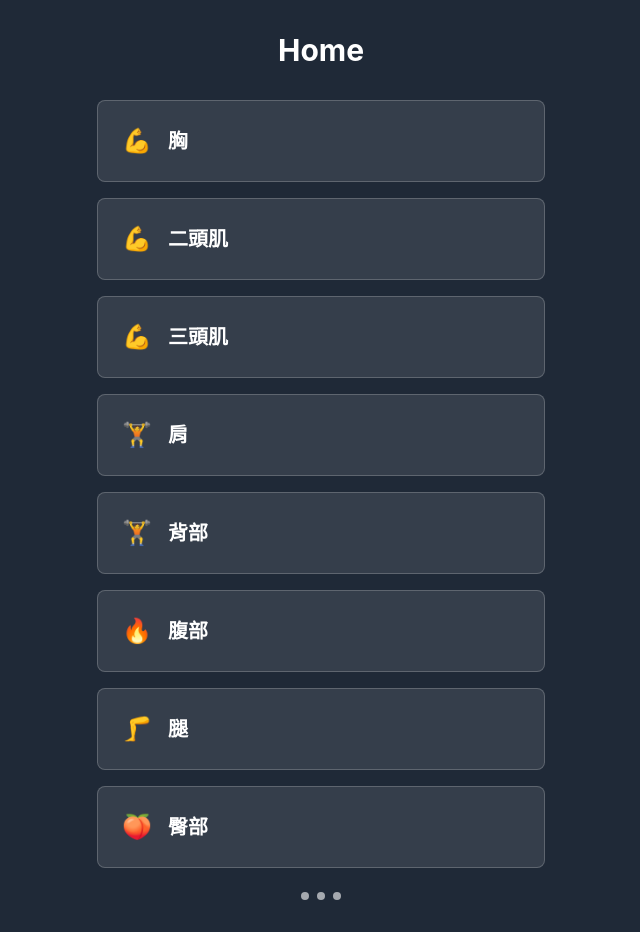
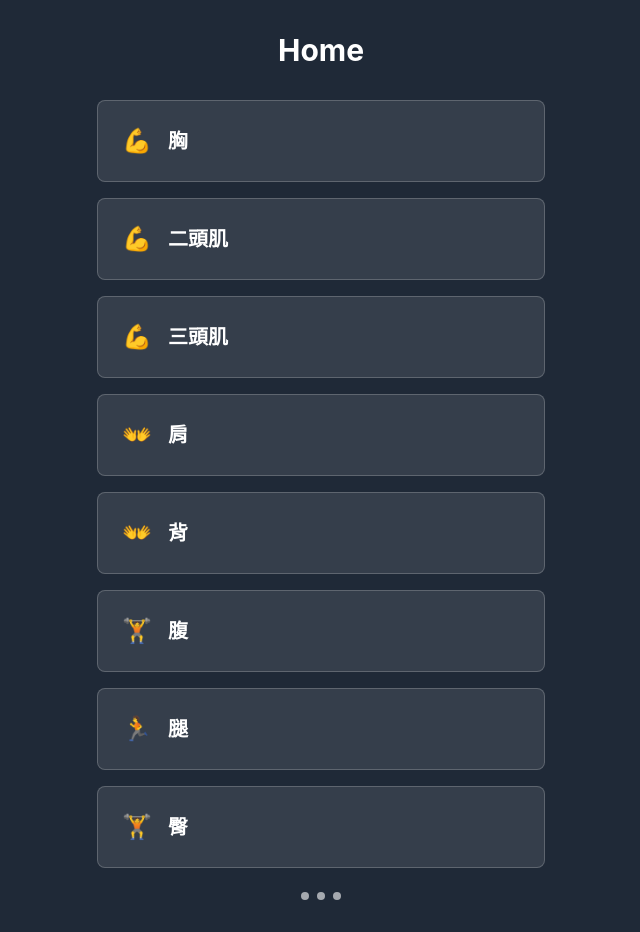
Before and after one commit to Hank00000802/fitness-training-app, a React (Create React App) app: page / in a window 1280 px wide. Shown: the whole page, without its empty margins (319-959 px from the left). Built offline with nearby package versions, Linux system fonts and the light colour scheme.

Commit message:
Fix encoding issues and add exercise features

```diff
--- a/src/data/exerciseData.js
+++ b/src/data/exerciseData.js
@@ -3,72 +3,72 @@ export const exerciseData = {
     { id: 'chest', name: '胸', icon: '💪' },
     { id: 'biceps', name: '二頭肌', icon: '💪' },
     { id: 'triceps', name: '三頭肌', icon: '💪' },
-    { id: 'shoulders', name: '肩', icon: '🏋️' },
-    { id: 'back', name: '背部', icon: '🏋️' },
-    { id: 'abs', name: '腹部', icon: '🔥' },
-    { id: 'legs', name: '腿', icon: '🦵' },
-    { id: 'glutes', name: '臀部', icon: '🍑' }
+    { id: 'shoulders', name: '肩', icon: '👐' },
+    { id: 'back', name: '背', icon: '👐' },
+    { id: 'abs', name: '腹', icon: '🏋️' },
+    { id: 'legs', name: '腿', icon: '🏃' },
+    { id: 'glutes', name: '臀', icon: '🏋️' }
   ],
   exercises: {
     chest: [
       {
         id: 'pushup',
         name: '伏地挺身',
-        description: '經典的胸部訓練動作',
+        description: '經典徒手胸推，核心收緊、背部維持平直。',
         image: '/images/exercises/pushup.png',
         tips: [
-          '保持身體成一直線，從頭到腳跟',
-          '下降時胸部要貼近地面',
-          '上升時手臂要完全伸直',
-          '呼吸要規律，下降時吸氣，上升時呼氣'
+          '雙手略寬於肩，手肘約 45 度，避免過度外張。',
+          '身體成一直線，避免臀部下垂或翹臀。',
+          '下放控制到胸部接近地面後推起。',
+          '推起時吐氣，避免手肘爆開。'
         ]
       },
       {
         id: 'dumbbell_bench_press',
-        name: '躺臥推胸 - 啞鈴',
-        description: '使用啞鈴進行胸部推舉',
+        name: '啞鈴平板臥推',
+        description: '平板上以啞鈴從胸部位置推起。',
         image: '/images/exercises/dumbbell_bench_press.png',
         tips: [
-          '躺平在長凳上，雙腳穩固踩地',
-          '啞鈴握在胸前，手臂彎曲成90度',
-          '向上推舉時呼氣，下降時吸氣',
-          '控制動作速度，避免快速彈跳'
+          '腳踏穩、肩胛內收貼板保持穩定。',
+          '手肘與軀幹約 45–60 度，避免過度外張。',
+          '下放至胸部附近並保持控制。',
+          '推起時手腕在手肘正上方。'
         ]
       },
       {
         id: 'diamond_pushup',
         name: '鑽石伏地挺身',
-        description: '針對三頭肌的進階伏地挺身',
+        description: '強調三頭與胸內側的伏地挺身變化。',
         image: '/images/exercises/diamond_pushup.png',
         tips: [
-          '雙手形成鑽石形狀放在胸前',
-          '身體保持直線，核心收緊',
-          '下降時胸部要觸碰到手',
-          '這個動作對三頭肌刺激更強'
+          '雙手靠近呈鑽石形放在胸下方。',
+          '手肘貼身，避免外張。',
+          '頭到腳維持一直線。',
+          '下放控制、推起吐氣。'
         ]
       },
       {
         id: 'cable_crossover',
-        name: '繩索夾胸',
-        description: '使用繩索進行胸部夾胸訓練',
+        name: '滑輪夾胸',
+        description: '利用滑輪做胸飛鳥動作。',
         image: '/images/exercises/cable_crossover.png',
         tips: [
-          '滑輪設高位，雙手持繩向前夾',
-          '手肘微彎，集中胸肌發力',
-          '控制動作速度，避免慣性',
-          '夾胸時感受胸肌收縮'
+          '滑輪高度略高於肩。',
+          '手肘微彎並保持固定角度。',
+          '雙手在胸前合攏並在頂點擠壓胸肌。',
+          '回放控制，不要聳肩。'
         ]
       },
       {
         id: 'low_cable_crossover',
-        name: '低位繩索上斜夾胸',
-        description: '使用低位繩索進行上斜夾胸訓練',
+        name: '下滑輪夾胸',
+        description: '從低點向上夾的胸飛鳥，強調上胸。',
         image: '/images/exercises/low_cable_crossover.png',
         tips: [
-          '滑輪設低位，斜向上夾至胸前',
-          '夾到最終點暫停一秒',
-          '避免肩膀代償',
-          '專注胸肌發力'
+          '滑輪設定低點，向前一步保持張力。',
+          '手臂微彎，向上向內弧形夾胸。',
+          '頂端擠胸，避免過度拱腰。',
+          '離心控制，核心收緊。'
         ]
       }
     ],
@@ -76,99 +76,99 @@ export const exerciseData = {
       {
         id: 'bicep_curl',
         name: '啞鈴彎舉',
-        description: '經典的二頭肌訓練動作',
+        description: '手心朝上彎舉啞鈴訓練二頭肌。',
         image: '/images/exercises/bicep_curl.png',
         tips: [
-          '站直，啞鈴握在身體兩側',
-          '彎舉時保持手肘固定',
-          '控制下降速度，避免快速放下',
-          '避免身體搖擺來借力'
+          '手肘貼近身體，避免晃動。',
+          '控制彎舉，手腕中立不內外折。',
+          '頂端擠壓，慢速下放。',
+          '肩放鬆、胸打開。'
         ]
       },
       {
         id: 'hammer_curl',
-        name: '錘式彎舉',
-        description: '針對前臂和二頭肌的訓練',
+        name: '槌式彎舉',
+        description: '中立握彎舉，強調肱肌與前臂。',
         image: '/images/exercises/hammer_curl.png',
         tips: [
-          '啞鈴握成錘子形狀',
-          '動作過程中保持手腕穩定',
-          '這個動作對前臂也有很好的訓練效果',
-          '可以單手或雙手交替進行'
+          '手心相對，全程保持。',
+          '手肘靠身，避免身體晃動。',
+          '控制上舉，勿猛拉重量。',
+          '慢速下放至接近完全伸直但不鎖死。'
         ]
       },
       {
         id: 'rope_cable_curl',
         name: '繩索彎舉',
-        description: '使用繩索進行二頭肌彎舉訓練',
+        description: '使用繩索附件的滑輪彎舉，張力持續。',
         image: '/images/exercises/rope_cable_curl.png',
         tips: [
-          '低滑輪位置，手肘固定',
-          '專注收縮肱二頭肌',
-          '過程慢速，不要用慣性甩',
-          '控制動作節奏'
+          '手肘貼身固定，肩部盡量不動。',
+          '彎舉頂端可微分開繩索。',
+          '手腕保持中立，避免過度屈曲。',
+          '控制回放至接近伸直。'
         ]
       },
       {
         id: 'single_arm_rope_curl',
         name: '單手繩索彎舉',
-        description: '使用繩索進行單手彎舉訓練',
+        description: '單側繩索彎舉，可修正左右差異。',
         image: '/images/exercises/single_arm_rope_curl.png',
         tips: [
-          '核心保持穩定',
-          '左右手輪流做有助平衡發展',
-          '專注單側肌肉收縮',
-          '控制動作速度'
+          '站姿穩定，必要時前後錯步。',
+          '手肘靠近肋骨，避免身體扭轉。',
+          '平順彎舉，頂端短暫停留。',
+          '控制下放，勿直接放掉。'
         ]
       }
     ],
     triceps: [
       {
         id: 'tricep_dip',
-        name: '三頭肌下壓',
-        description: '使用自身體重訓練三頭肌',
+        name: '椅上三頭撐體',
+        description: '利用椅凳做自重撐體，訓練三頭肌。',
         image: '/images/exercises/tricep_dip.png',
         tips: [
-          '雙手撐在椅子或檯面上',
-          '身體下降時保持手肘靠近身體',
-          '上升時手臂要完全伸直',
-          '可以調整腳的位置來改變難度'
+          '雙手在肩下，手指朝前。',
+          '胸口打開，肩膀下沉遠離耳朵。',
+          '下放至手肘約 90 度，若不適勿過深。',
+          '伸肘推起但避免猛力鎖死。'
         ]
       },
       {
         id: 'overhead_tricep_extension',
-        name: '過頭三頭肌伸展',
-        description: '使用啞鈴進行三頭肌訓練',
+        name: '頭頂三頭伸展',
+        description: '頭上啞鈴/滑輪伸展，強調三頭長頭。',
         image: '/images/exercises/overhead_tricep_extension.png',
         tips: [
-          '啞鈴舉過頭頂，雙手握住',
-          '只彎曲手肘，前臂向後下降',
-          '伸展時呼氣，彎曲時吸氣',
-          '保持上臂固定不動'
+          '手肘朝前，避免外張。',
+          '控制下放到頭後，肋骨收好不外翻。',
+          '伸直手肘但避免過度反張。',
+          '核心收緊保護下背。'
         ]
       },
       {
         id: 'rope_triceps_pushdown',
         name: '繩索下壓',
-        description: '使用繩索進行三頭肌下壓訓練',
+        description: '繩索滑輪下壓，重點在三頭伸展。',
         image: '/images/exercises/rope_triceps_pushdown.png',
         tips: [
-          '手肘固定、靠近身體',
-          '往下壓時繩索打開呈Y字型',
-          '過程中核心出力防止身體晃動',
-          '控制下降速度'
+          '手肘貼身固定，肩部少動。',
+          '下壓到底可微微分開繩索。',
+          '手腕中立，勿轉動手腕代償。',
+          '回放控制速度。'
         ]
       },
       {
         id: 'overhead_rope_extension',
-        name: '過頭伸展',
-        description: '使用繩索進行過頭三頭肌伸展',
+        name: '繩索頭頂伸展',
+        description: '滑輪繩索於頭頂後方伸展，啟動三頭長頭。',
         image: '/images/exercises/overhead_rope_extension.png',
         tips: [
-          '面對滑輪、手持繩索高舉',
-          '手肘穩定不外開',
-          '往前上方伸展至完全伸直',
-          '避免拱背'
+          '背對滑輪，手肘抬高且穩定。',
+          '控制下放，身體可微前傾以平衡。',
+          '伸直並擠壓三頭，感受收縮。',
+          '避免下背拱起，核心收緊。'
         ]
       }
     ],
@@ -176,61 +176,61 @@ export const exerciseData = {
       {
         id: 'shoulder_press',
         name: '肩推',
-        description: '訓練三角肌的經典動作',
+        description: '將重量推過頭頂訓練三角肌。',
         image: '/images/exercises/shoulder_press.png',
         tips: [
-          '啞鈴舉到肩膀高度',
-          '向上推舉時呼氣',
-          '控制下降速度',
-          '避免過度後仰'
+          '起始手肘略在器械前方。',
+          '推舉時避免下背過度拱起。',
+          '肋骨收好，核心與臀部出力穩定。',
+          '下放控制到下巴/耳朵附近。'
         ]
       },
       {
         id: 'cable_lateral_raise',
-        name: '繩索側平舉',
-        description: '使用繩索進行側平舉訓練',
+        name: '滑輪側平舉',
+        description: '滑輪側平舉，讓張力持續在中束三角肌。',
         image: '/images/exercises/cable_lateral_raise.png',
         tips: [
-          '使用單手方式、繩索設低位',
-          '動作慢做、手肘微彎至肩高即可',
-          '專注中束三角肌發力',
-          '避免聳肩'
+          '手肘微彎並固定角度。',
+          '舉到肩高即可，避免聳肩。',
+          '以手肘帶動，手略在身前。',
+          '回放控制，輕中重量即可。'
         ]
       },
       {
         id: 'cable_front_raise',
-        name: '繩索前平舉',
-        description: '使用繩索進行前平舉訓練',
+        name: '滑輪前平舉',
+        description: '滑輪前平舉，訓練前三角肌。',
         image: '/images/exercises/cable_front_raise.png',
         tips: [
-          '雙手或單手皆可',
-          '動作自然、勿聳肩',
-          '集中前束出力',
-          '控制動作速度'
+          '手掌向下或中立，手肘微彎。',
+          '舉到肩高即可。',
+          '避免身體借力擺動，每下控制。',
+          '慢速下放維持張力。'
         ]
       },
       {
         id: 'dumbbell_lateral_raise',
         name: '啞鈴側平舉',
-        description: '以啞鈴訓練中束三角肌的側向抬舉',
+        description: '啞鈴側平舉，主要訓練中束三角肌。',
         image: '/images/exercises/dumbbell_lateral_raise.png',
         tips: [
-          '避免將啞鈴抬過肩膀高度，減少肩關節壓力',
-          '身體直立、核心收緊，避免聳肩與搖晃借力',
-          '手肘微彎，略往側前抬至肩高即可',
-          '初學者建議使用輕重量，專注感受中束出力'
+          '手肘微彎，稍微往身前舉到肩高。',
+          '避免手肘打直鎖死。',
+          '不甩動，用控制的節奏完成。',
+          '輕重量搭配標準姿勢就很有效。'
         ]
       },
       {
         id: 'dumbbell_front_raise',
         name: '啞鈴前平舉',
-        description: '以啞鈴訓練前三角肌的前向抬舉',
+        description: '啞鈴前平舉，訓練前三角肌。',
         image: '/images/exercises/dumbbell_front_raise.png',
         tips: [
-          '上舉不高於肩膀高度',
-          '核心收緊，避免以身體擺動借力',
-          '可採單手交替方式以降低疲勞並提高控制度',
-          '下放全程控制，勿快速落下'
+          '舉到肩高即可，避免用慣性甩起。',
+          '核心收緊，不要後仰。',
+          '疲勞時可交替手臂保持姿勢。',
+          '控制下放，手腕中立。'
         ]
       }
     ],
@@ -238,137 +238,135 @@ export const exerciseData = {
       {
         id: 'pull_up',
         name: '引體向上',
-        description: '訓練背部和手臂的複合動作',
+        description: '自體重量垂直拉，訓練背闊肌與上背。',
         image: '/images/exercises/pull_up.png',
         tips: [
-          '雙手握槓，寬度略寬於肩',
-          '拉起身體時胸部要觸碰到槓',
-          '下降時控制速度',
-          '如果無法完成，可以使用輔助帶'
+          '握距略寬於肩，肩膀下沉收緊。',
+          '拉時胸口朝槓，避免仰頭。',
+          '控制下放接近完全伸直。',
+          '全程標準動作，避免踢腿借力。'
         ]
       },
       {
         id: 'face_pull',
-        name: '繩索面拉',
-        description: '使用繩索進行面拉訓練',
+        name: '臉拉',
+        description: '繩索拉至臉部高度，訓練後束與外旋肌群。',
         image: '/images/exercises/face_pull.png',
         tips: [
-          '繩索設肩高',
-          '雙手拉至耳旁、手肘打開',
-          '目標鍛鍊斜方肌與後三角',
-          '控制動作節奏'
+          '手肘抬高，繩索拉向額頭/眼睛高度。',
+          '夾緊肩胛骨。',
+          '頸部中立，避免聳肩。',
+          '控制回放，建議用輕重量。'
         ]
       },
       {
         id: 'cable_pulldown',
-        name: '繩索下拉',
-        description: '使用繩索進行下拉訓練',
+        name: '滑輪下拉',
+        description: '坐姿滑輪下拉，強調背闊肌發力。',
         image: '/images/exercises/cable_pulldown.png',
         tips: [
-          '坐姿或站姿都可',
-          '繩索往下拉至鎖骨高度',
-          '控制肩胛骨收縮',
-          '專注背部發力'
+          '握距舒適，微微後傾即可。',
+          '拉到上胸位置，手肘向下發力。',
+          '避免用慣性猛拉，速度可控。',
+          '頂端可讓肩胛前伸，開始拉時再下沉。'
         ]
       },
       {
         id: 'single_arm_dumbbell_row',
         name: '單手啞鈴划船',
-        description: '以單手支撐進行啞鈴划船，著重闊背肌與菱形肌收縮',
+        description: '單側划船，使用凳子支撐，訓練背闊與中背。',
         image: '/images/exercises/single_arm_dumbbell_row.png',
         tips: [
-          '軀幹保持中立與穩定，避免身體旋轉借力',
-          '肘沿身側路徑往後上拉至下肋位置，頂端主動夾背',
-          '下放至手臂近乎完全伸展並控制肩胛，不聳肩',
-          '以穩定節奏進行，重點放在背部發力而非手臂'
+          '一手一膝支撐在凳上，背保持平直。',
+          '啞鈴拉向臀部位置，以手肘帶動。',
+          '頂端停頓一下，避免身體扭轉。',
+          '控制下放到背肌被拉伸的位置。'
         ]
       },
       {
         id: 'dumbbell_bent_over_row',
-        name: '雙手啞鈴划船',
-        description: '前傾姿勢同時以雙手持啞鈴進行划船，加強整體背部厚度',
+        name: '啞鈴俯身划船',
+        description: '髖關節折髖俯身划船，訓練背闊與菱形肌。',
         image: '/images/exercises/dumbbell_bent_over_row.png',
         tips: [
-          '髖關節折髖前傾，背部打直維持中立脊椎，核心收緊',
-          '啞鈴沿大腿兩側向上拉至下肋位置，肘朝後下拉不外張',
-          '頂端夾背，下降全程控制，避免甩動與聳肩',
-          '重量以可控為主，動作範圍完整'
+          '折髖俯身，脊椎中立。',
+          '拉向下肋或髖部線。',
+          '上背勿拱，核心出力。',
+          '控制下放，避免用力猛拉。'
         ]
       }
     ],
     abs: [
       {
         id: 'crunch',
-        name: '仰臥起坐',
-        description: '訓練腹直肌的基本動作',
+        name: '仰臥捲腹',
+        description: '基本腹部屈曲動作。',
         image: '/images/exercises/crunch.png',
         tips: [
-          '躺平，雙腳彎曲踩地',
-          '雙手放在頭後，不要用力拉頭',
-          '用腹肌力量抬起上半身',
-          '控制下降速度'
+          '下背貼地。',
+          '帶起肩膀，不要扯脖子。',
+          '捲起時吐氣。',
+          '下放控制，小幅度即可。'
         ]
       },
       {
         id: 'pallof_press',
-        name: '繩索抗旋轉推',
-        description: '使用繩索進行抗旋轉訓練',
+        name: 'Pallof Press 抗旋轉推舉',
+        description: '利用滑輪/彈力帶抗旋轉，訓練核心穩定。',
         image: '/images/exercises/pallof_press.png',
         tips: [
-          '側對滑輪、雙手推出繩索',
-          '維持軀幹穩定',
-          '核心需全程出力避免身體轉動',
-          '控制動作速度'
+          '側對滑輪站立，雙腳與肩同寬。',
+          '向前推直，抵抗旋轉拉力。',
+          '肋骨下收、臀部收緊保持穩定。',
+          '可短暫停留，再控制收回。'
         ]
       },
       {
         id: 'woodchopper',
-        name: '繩索木工轉體',
-        description: '使用繩索進行轉體訓練',
+        name: '滑輪伐木動作',
+        description: '斜向砍木動作，訓練腹斜肌與核心。',
         image: '/images/exercises/woodchopper.png',
         tips: [
-          '從高→低 或 低→高 方向轉體',
-          '骨盆穩定',
-          '扭轉出力來自腰部與腹斜肌',
-          '控制轉體速度'
+          '依方向調整滑輪高低位。',
+          '以軀幹與髖部帶動旋轉，手臂相對直。',
+          '核心收緊，避免下背過度伸展。',
+          '上下兩段都要控制。'
         ]
       },
       {
         id: 'dumbbell_russian_twist',
         name: '啞鈴俄羅斯轉體',
-        description: '手持啞鈴進行軀幹旋轉，強化腹斜肌與核心抗旋轉能力',
+        description: '坐姿持啞鈴的核心旋轉訓練。',
         image: '/images/exercises/dumbbell_russian_twist.png',
         tips: [
-          '挺胸收腹、背部打直，避免含胸駝背',
-          '腳跟是否離地依能力調整，初學者可雙腳放地，進階可抬腳提高負荷',
-          '動作控制、避免過快，切勿靠慣性甩動',
-          '帶動旋轉的是軀幹而非單純手臂移動，確保核心參與'
+          '坐姿挺直，微微後傾，脊椎中立。',
+          '以軀幹旋轉而非只動手臂。',
+          '腳可放地，想加強可抬腳。',
+          '動作要控制，避免甩動重量。'
         ]
       },
       {
         id: 'single_arm_dumbbell_farmers_walk',
-        name: '啞鈴單邊農夫走',
-        description: '單手持啞鈴行走，訓練握力、肩部穩定與核心抗側屈',
+        name: '單手農夫走路',
+        description: '單側負重行走，挑戰核心抗側屈穩定。',
         image: '/images/exercises/single_arm_dumbbell_farmers_walk.png',
         tips: [
-          '站姿挺直、肩膀對齊，避免單邊聳肩或下垂',
-          '核心收緊避免身體歪斜，抵抗啞鈴造成的不平衡',
-          '步伐穩定、避免快步或跳動',
-          '另一手自然垂放或輕微外展，避免刻意擺動來平衡',
-          '啞鈴自然下垂，避免貼身摩擦'
+          '站直，雙肩維持水平。',
+          '核心收緊，避免身體傾斜。',
+          '步伐穩定、不要快跑或跳動。',
+          '啞鈴自然垂放，勿刻意貼腿摩擦。'
         ]
       },
       {
         id: 'dumbbell_side_bend',
-        name: '啞鈴側屈',
-        description: '單手持啞鈴側向屈曲軀幹，強調腹斜肌發力',
+        name: '啞鈴側彎',
+        description: '持啞鈴做側屈，訓練腹斜肌。',
         image: '/images/exercises/dumbbell_side_bend.png',
         tips: [
-          '只做側屈不前傾或後仰，維持同一平面活動',
-          '避免聳肩，肩膀放鬆減少不必要壓力',
-          '動作範圍適中，勿為求幅度過大而壓迫腰椎',
-          '來回皆需控制，避免反彈彈回',
-          '可雙手各持啞鈴作為進階，但初學建議單邊持鈴以增加對側穩定'
+          '啞鈴沿腿側滑動做側屈。',
+          '避免前傾或後仰，保持純側屈。',
+          '幅度勿過大，以免壓迫腰椎。',
+          '左右交替，雙向都要控制。'
         ]
       }
     ],
@@ -376,13 +374,13 @@ export const exerciseData = {
       {
         id: 'squat',
         name: '深蹲',
-        description: '訓練下半身的複合動作',
+        description: '基本下肢動作，訓練股四頭與臀肌。',
         image: '/images/exercises/squat.png',
         tips: [
-          '雙腳與肩同寬站立',
-          '下蹲時膝蓋不要超過腳尖',
-          '保持背部挺直',
-          '可以加入啞鈴增加難度'
+          '雙腳約肩寬，腳尖微外開。',
+          '膝蓋跟腳尖方向一致，避免內夾。',
+          '胸口抬、脊椎中立。',
+          '深度可控，腳中段發力站起。'
         ]
       }
     ],
@@ -390,15 +388,63 @@ export const exerciseData = {
       {
         id: 'glute_bridge',
         name: '臀橋',
-        description: '針對臀部的訓練動作',
+        description: '地面上做髖伸展，主訓臀部。',
         image: '/images/exercises/glute_bridge.png',
         tips: [
-          '躺平，雙腳彎曲踩地',
-          '抬起臀部，形成橋狀',
-          '保持核心收緊',
-          '可以單腳進行增加難度'
+          '雙腳平放，膝約 90 度。',
+          '腳跟發力上推，頂端擠臀。',
+          '避免下背過度拱起，肋骨收好。',
+          '控制下放，保持張力。'
         ]
       }
     ]
   }
 };
+
+// In-memory store for custom exercises loaded from localStorage
+let dynamicExercises = {};
+
+const loadCustomExercises = () => {
+  if (typeof window === 'undefined') {
+    return;
+  }
+  try {
+    const stored = window.localStorage.getItem('customExercises');
+    dynamicExercises = stored ? JSON.parse(stored) : {};
+  } catch (err) {
+    console.error('Failed to load custom exercises:', err);
+    dynamicExercises = {};
+  }
+};
+
+const saveCustomExercises = () => {
+  if (typeof window === 'undefined') {
+    return;
+  }
+  try {
+    window.localStorage.setItem('customExercises', JSON.stringify(dynamicExercises));
+  } catch (err) {
+    console.error('Failed to save custom exercises:', err);
+  }
+};
+
+export const addCustomExercise = (bodyPartId, exerciseData) => {
+  const newExercise = {
+    ...exerciseData,
+    id: `custom_${Date.now()}`,
+    isCustom: true
+  };
+  const existing = dynamicExercises[bodyPartId] || [];
+  dynamicExercises[bodyPartId] = [...existing, newExercise];
+  saveCustomExercises();
+  return newExercise;
+};
+
+export const getExercisesForBodyPart = (bodyPartId) => {
+  const base = exerciseData.exercises[bodyPartId] || [];
+  const custom = dynamicExercises[bodyPartId] || [];
+  return [...base, ...custom];
+};
+
+// Load persisted custom exercises on module import
+loadCustomExercises();
```
Also changed, not shown: src/App.js (+34 -3 lines), src/components/ExerciseList.js (+15 -8 lines), public/manifest.json.
